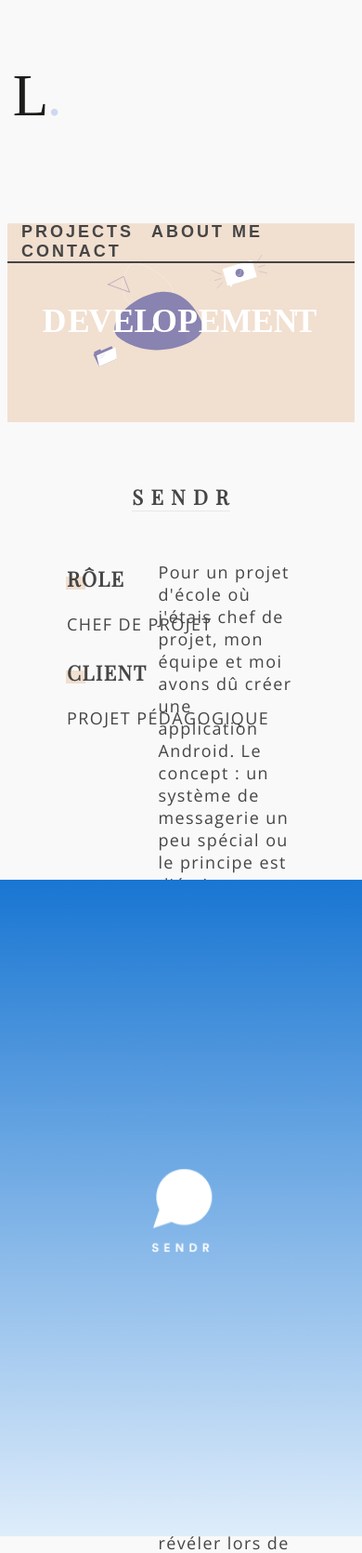
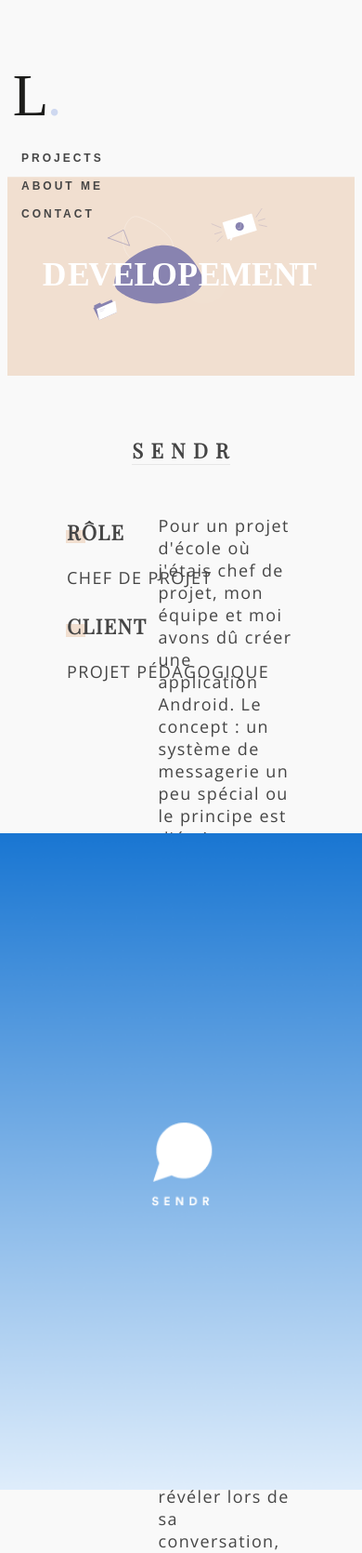
Before and after one commit to Luciezac/Folio, a PHP site: the page made by views/pages/dev.php in a window 390 px wide. Shown: the top 1670 px of the page at 93% size. Run offline with PHP 8.4, Linux system fonts and the light colour scheme; the template is opened without the code that fills it, so the values that code supplies are empty; some libraries are stand-ins or nearby versions.

Commit message:
:art: responsive

```diff
--- a/assets/styles/style.css
+++ b/assets/styles/style.css
@@ -66,9 +66,6 @@ header
     font-family: 'OpenSans', sans-serif;
     font-size: 18px;
     font-weight: bold;
-    font-style: normal;
-    font-stretch: normal;
-    line-height: normal;
     letter-spacing: 3px;
     color: #454545;
     text-decoration: none;
@@ -81,6 +78,34 @@ header
     height: 0px;
     border: solid 1px #454545;
 }
+
+@media all and (max-width: 400px)
+{
+    .menu
+    {
+        width: auto;
+        display: flex;
+        flex-direction: column;
+    }
+    .buttons
+    {
+        display: flex;
+        flex-direction: column;
+        margin-top: 0px;
+    }
+    .name
+    {
+       font-size: 12px;
+       height: 10px;
+       margin-top: 20px;
+    }
+
+    .separator
+    {
+        display: none;
+    }
+}
+
 
 
 /**
@@ -97,6 +122,8 @@ PROJECTS PRESENTATION
     justify-content: space-between;
 }
 
+
+
 .column1
 {
     width: 40%;
@@ -110,6 +137,28 @@ PROJECTS PRESENTATION
     height: 40%;
     margin-top: 300px;
 
+}
+
+@media all and (max-width: 400px)
+{
+    .main
+    {
+        width:auto;
+        height: 770px;
+        margin: 0 auto;
+        display: flex;
+        justify-content: space-between;
+    }
+
+    .column1
+    {
+        margin-top:0px;
+    }
+    .column2
+    {
+        width:auto;
+        margin-top: 150px;
+    }
 }
 .illu_project_event
 {
@@ -355,7 +404,7 @@ About ME
 .mypic
 {
     width: 300px;
-    height: 450px;
+
 }
 
 .textinfo
@@ -507,6 +556,101 @@ About ME
     z-index: -5;
 }
 
+@media all and (max-width: 400px)
+{
+    .presentation
+    {
+        width: auto;
+        margin: 0 auto;
+        padding: 0px 1rem;
+        display: flex;
+        flex-direction: column;
+    }
+
+    .mypic
+    {
+        width: 220px;
+        margin: 0 auto;
+    }
+
+    .textinfo
+    {
+        width: 50%;
+        height: 700px;
+        margin: 0 auto;
+    }
+    .textinfo p
+    {
+        width: 290px;
+        margin: 0 auto;
+        padding: 1rem 0px;
+    }
+
+    .competences
+    {
+        width:auto;
+        margin: 0 auto;
+        display: flex;
+        flex-direction: column;
+    }
+    .comp
+    {
+        width: auto;
+        margin: 0 auto;
+        display: flex;
+        flex-direction: column;
+    }
+
+    .comp h2::before
+    {
+        content: "";
+        width: 49%;
+        height: 14px;
+        background-color: #BFE0D8;
+        display: block;
+        position: absolute;
+        top: 12px;
+        left: 115px;
+        z-index: -5;
+        margin: 0 auto;
+    }
+
+    .qualites
+    {
+        width:auto;
+        margin: 0 auto;
+        display: flex;
+        flex-direction: column;
+    }
+
+    .qline
+    {
+        flex-direction: column;
+    }
+
+    .qual
+    {
+        width: auto;
+        margin: 0 auto;
+    }
+
+    .qual h2::before
+    {
+        content: "";
+        width: 101%;
+        height: 14px;
+        background-color: #DFD9F5;
+        display: block;
+        position: absolute;
+        top: 18px;
+        left: -1px;
+        z-index: -5;
+    }
+
+
+
+}
+
 
 /**
 PROJECT ONE BY ONE
```
Also changed, not shown: views/pages/about.php (+3 -4 lines), assets/images/disney_png/action_plan.png (added), assets/images/disney_png/concept_disney.png (added), assets/images/disney_png/concept_disney_2.png (added), assets/images/disney_png/concept_disney_3.png (added), assets/images/disney_png/usual_ad.png (added), assets/images/illu_form.svg (added).
